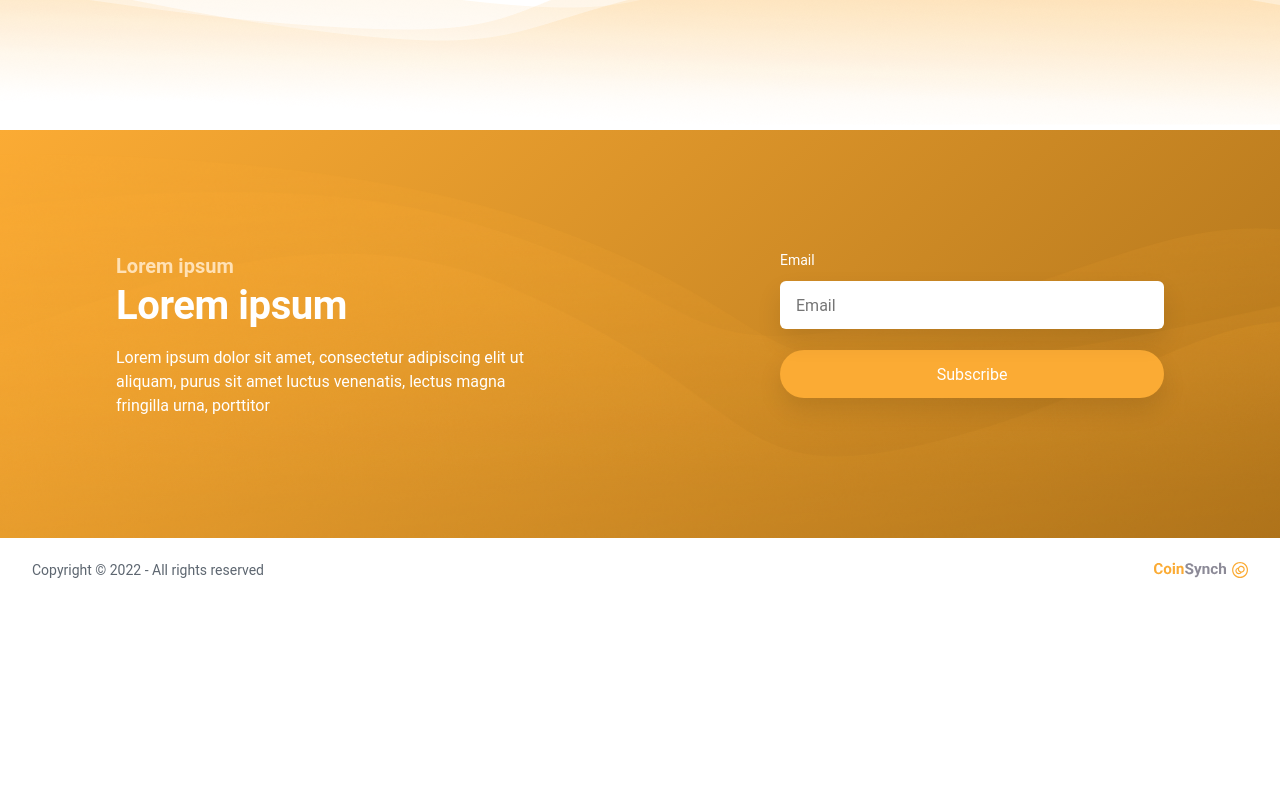
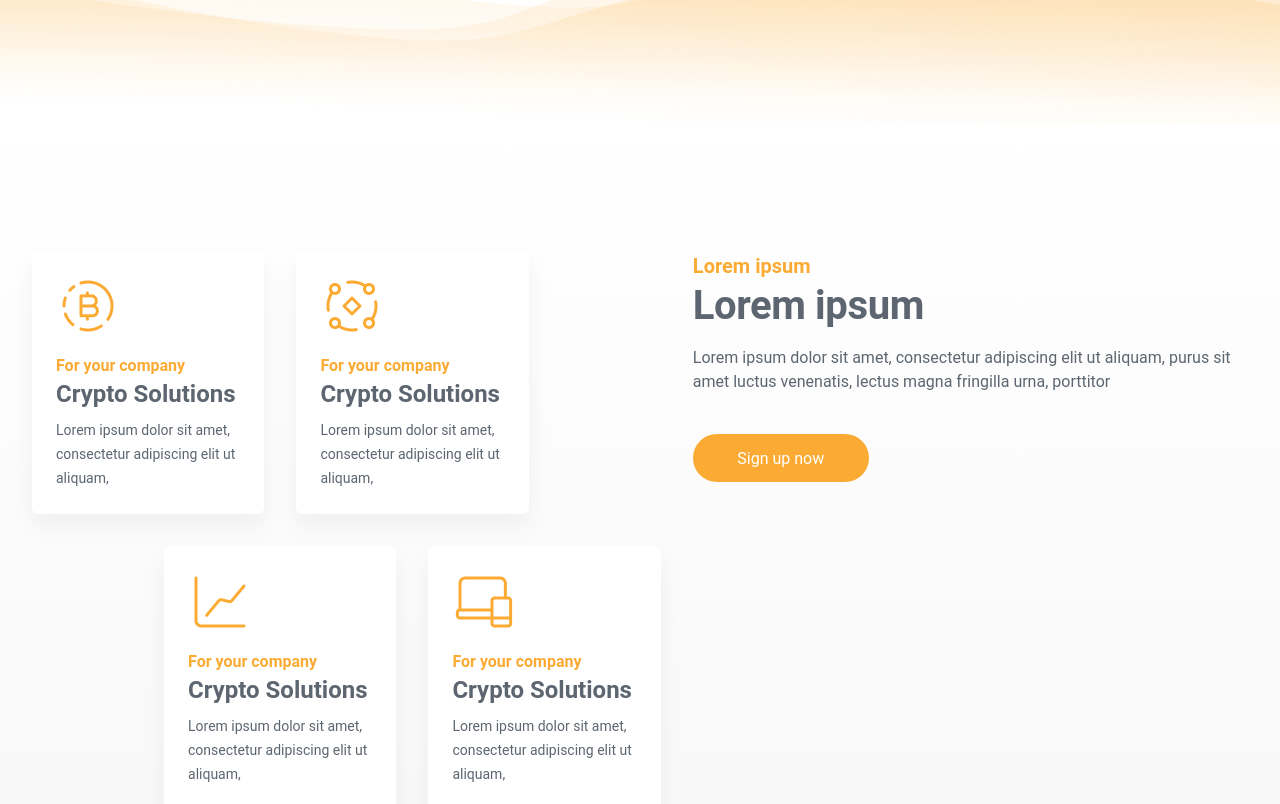
Before and after one commit to HenriqueMarcelo/coin-synch, a Next.js app: page / in a window 1280 px wide. Shown: the part 800-1604 px from the top of the page. Before the commit the page ends 1402 px from the top, so only its background shows below. Built offline with nearby package versions, Linux system fonts and the light colour scheme; data requests are answered from the project's data file.

Commit message:
feat: create info slider for mobile

```diff
--- a/src/app/page.tsx
+++ b/src/app/page.tsx
@@ -18,7 +18,7 @@ export default function Home() {
         <Header />
         <Banner />
         <Image src={WavesPng} alt="" className="waves__image" />
-        {/* <HomeInfos /> */}
+        <HomeInfos />
         {/* <TopCryptos /> */}
         <Subscribe />
         <Footer />
--- a/src/components/Banner/styles.scss
+++ b/src/components/Banner/styles.scss
@@ -11,6 +11,25 @@
         }
         @media (max-width: 704px) {
             padding-bottom: 0;
+        }
+
+        .swiper:nth-of-type(1) {
+            @media (max-width: 1248px) {
+                display: none;
+            }
+        }
+
+        .swiper:nth-of-type(2) {
+            display: none;
+            @media (max-width: 1248px) {
+                display: block;
+            }
+        }
+
+        @media (max-width: 704px) {
+            .swiper {
+                display: none!important;
+            }
         }
     }
 
@@ -147,22 +166,3 @@
         }
     }
 }
-
-.swiper:nth-of-type(1) {
-    @media (max-width: 1248px) {
-        display: none;
-    }
-}
-
-.swiper:nth-of-type(2) {
-    display: none;
-    @media (max-width: 1248px) {
-        display: block;
-    }
-}
-
-@media (max-width: 704px) {
-    .swiper {
-        display: none!important;
-    }
-}
--- a/src/components/HomeInfos/index.tsx
+++ b/src/components/HomeInfos/index.tsx
@@ -6,13 +6,15 @@ import Info3Png from '@/assets/info-3.png'
 import Info4Png from '@/assets/info-4.png'
 import { useModal } from '@/hooks/use-modal'
 
+import { Swiper, SwiperSlide } from 'swiper/react'
+
 export function HomeInfos() {
   const { openSignUpModal } = useModal()
 
   return (
     <section className="infos__full">
       <div className="infos__container container">
-        <div className="infos_box">
+        <div className="infos__box">
           <div className="infos__row infos__row--top">
             <div className="info__container">
               <Image src={Info1Png} alt="" className="info__image" />
@@ -54,6 +56,54 @@ export function HomeInfos() {
             </div>
           </div>
         </div>
+        <div className="infos__mobile">
+          <Swiper className="mySwiper" slidesPerView={1.3} loop={true}>
+            <SwiperSlide>
+              <div className="info__container">
+                <Image src={Info1Png} alt="" className="info__image" />
+                <h3 className="info__small">For your company</h3>
+                <h2 className="info__title">Crypto Solutions</h2>
+                <p className="info__text">
+                  Lorem ipsum dolor sit amet, consectetur adipiscing elit ut
+                  aliquam,
+                </p>
+              </div>
+            </SwiperSlide>
+            <SwiperSlide>
+              <div className="info__container">
+                <Image src={Info2Png} alt="" className="info__image" />
+                <h3 className="info__small">For your company</h3>
+                <h2 className="info__title">Crypto Solutions</h2>
+                <p className="info__text">
+                  Lorem ipsum dolor sit amet, consectetur adipiscing elit ut
+                  aliquam,
+                </p>
+              </div>
+            </SwiperSlide>
+            <SwiperSlide>
+              <div className="info__container">
+                <Image src={Info3Png} alt="" className="info__image" />
+                <h3 className="info__small">For your company</h3>
+                <h2 className="info__title">Crypto Solutions</h2>
+                <p className="info__text">
+                  Lorem ipsum dolor sit amet, consectetur adipiscing elit ut
+                  aliquam,
+                </p>
+              </div>
+            </SwiperSlide>
+            <SwiperSlide>
+              <div className="info__container">
+                <Image src={Info4Png} alt="" className="info__image" />
+                <h3 className="info__small">For your company</h3>
+                <h2 className="info__title">Crypto Solutions</h2>
+                <p className="info__text">
+                  Lorem ipsum dolor sit amet, consectetur adipiscing elit ut
+                  aliquam,
+                </p>
+              </div>
+            </SwiperSlide>
+          </Swiper>
+        </div>
         <div>
           <h3 className="infos__small">Lorem ipsum</h3>
           <h2 className="infos__title">Lorem ipsum</h2>
--- a/src/components/HomeInfos/styles.scss
+++ b/src/components/HomeInfos/styles.scss
@@ -5,6 +5,10 @@
 
         @media (max-width: 1248px) {
             padding: 80px 0;
+        }
+        @media (max-width: 704px) {
+            background: linear-gradient(180deg, rgba(255, 255, 255, 0.00) 0%, var(--gray-200) 100%);
+            padding: 56px 0;
         }
     }
     &__container {
@@ -41,6 +45,10 @@
             font-size: 32px;
             line-height: 40px;
         }
+        @media (max-width: 704px) {
+            font-size: 24px;
+            line-height: 32px;
+        }
     }
     &__text {
         color: var(--text-base, #5D6670);
@@ -52,6 +60,10 @@
 
         @media (max-width: 1248px) {
             margin-bottom: 0px;
+        }
+        @media (max-width: 704px) {
+            font-size: 14px;
+            line-height: 16px;
         }
     }
     &__button {
@@ -101,6 +113,21 @@
             justify-content: flex-end;
         }
     }
+
+    &__box {
+        @media (max-width: 704px) {
+            display: none;
+        }
+    }
+
+    &__mobile {
+        display: none;
+        width: calc(100% + 32px );
+        margin-left: -16px;
+        @media (max-width: 704px) {
+            display: block;
+        }
+    }
 }
 
 .info {
@@ -113,6 +140,10 @@
         border-radius: 6px;
         background: #FFF;
         box-shadow: 0px 12px 24px 0px rgba(0, 0, 0, 0.05);
+
+        @media (max-width: 704px) {
+            margin: 0 8px;
+        }
     }
 
     &__image {
```
